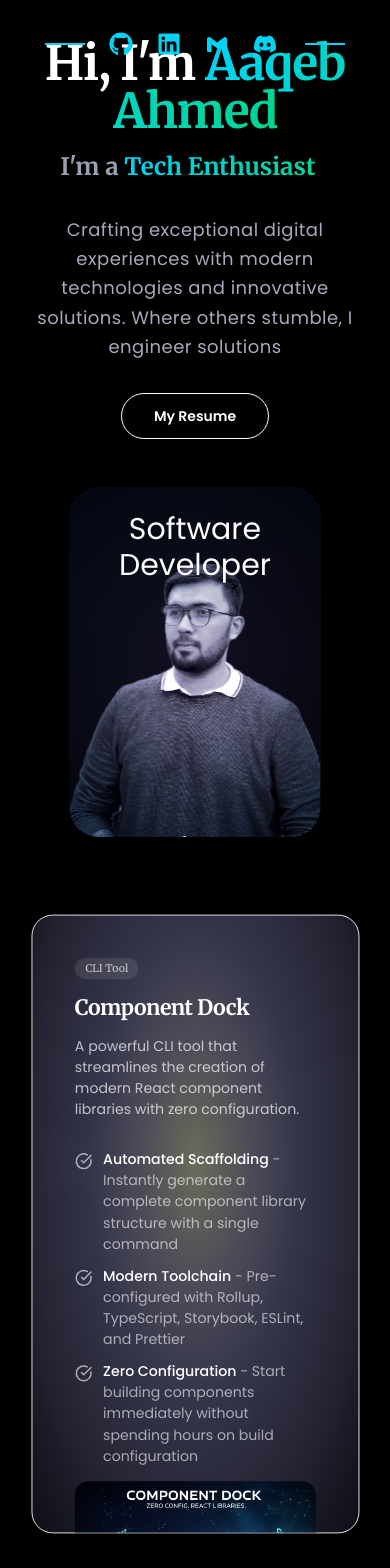
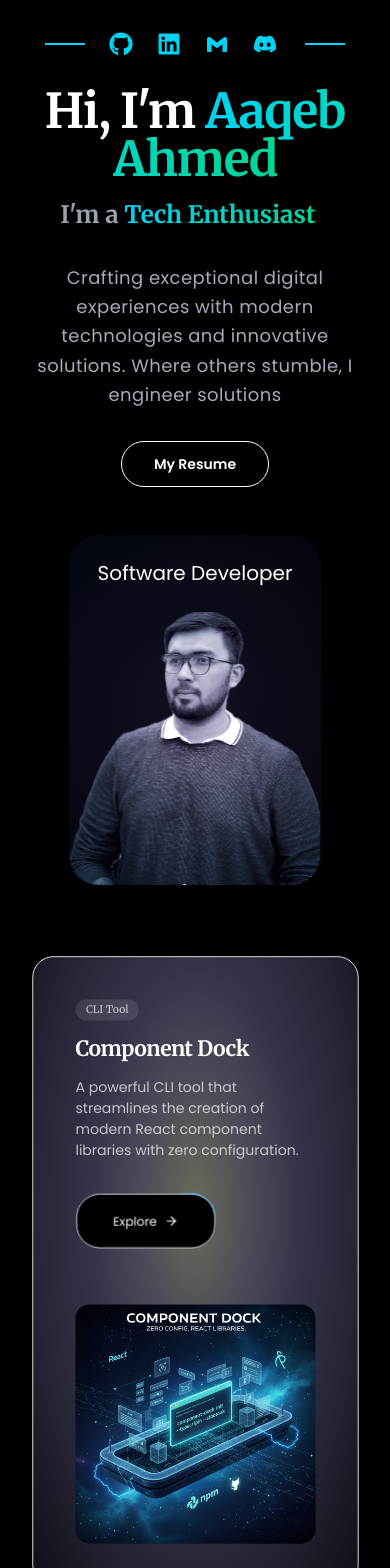
Before and after one commit to Aaqeb11/portfolio, a Next.js app: page / in a window 390 px wide. Shown: the top 1568 px of the page. Built offline with nearby package versions, Linux system fonts and the light colour scheme.

Commit message:
feat: Add nav button to project cards and UI fixes

```diff
--- a/src/components/Hero/index.tsx
+++ b/src/components/Hero/index.tsx
@@ -8,7 +8,7 @@ import Link from "next/link";
 
 const Hero = () => {
   return (
-    <div className="w-screen h-screen flex items-center justify-center ">
+    <div className="w-screen h-screen flex items-center justify-center mt-12 md:mt-0">
       <div className=" flex flex-col md:flex-row pt-8 md:pt-0 gap-12 items-center">
         <div className="text-center space-y-8 z-10 relative">
           {/* Main Heading */}
--- a/src/components/Projects/index.tsx
+++ b/src/components/Projects/index.tsx
@@ -11,9 +11,10 @@ import {
 import projects, { Project } from "@/lib/data/projectDetails";
 import { useScroll, motion, useTransform, MotionValue } from "motion/react";
 import Image from "next/image";
-import { CircleCheckBig } from "lucide-react";
+import { ArrowRight, CircleCheckBig } from "lucide-react";
 import { merriweather } from "@/app/font";
 import Link from "next/link";
+import { Button } from "../ui/moving-border";
 
 const gradients = [
   "radial-gradient(ellipse at 50% 40%, #6b6b5a 0%, #4a4a58 25%, #35354a 45%, #252535 70%, #1a1a28ad 95%)", // Original gray-purple
@@ -60,9 +61,8 @@ const ProjectCard = ({
         }}
         className="relative"
       >
-        <Link href={`/projects/${project.id}`} className="block">
         <Card
-            className="w-[95vw] xl:w-[70vw] h-[700px] lg:h-[550px] rounded-3xl flex flex-col justify-between lg:flex-row p-12 relative overflow-hidden bg-[#000000]"
+          className="w-[95vw] xl:w-[70vw] h-[85vh] lg:h-[78vh] rounded-3xl flex flex-col justify-between lg:flex-row p-12 relative overflow-hidden bg-[#000000]"
           style={{
             backgroundImage: cardGradient,
           }}
@@ -87,7 +87,7 @@ const ProjectCard = ({
             </div>
 
             {/*features*/}
-              <div className="mt-4 space-y-3">
+            <div className="mt-4 space-y-3 hidden md:block">
               {project.details.features?.slice(0, 3).map((feature, idx) => {
                 const [title, description] = feature.split(":");
                 return (
@@ -108,6 +108,40 @@ const ProjectCard = ({
                   </div>
                 );
               })}
+              {project.details.services?.slice(0, 3).map((feature, idx) => {
+                const [title, description] = feature.split(":");
+                return (
+                  <div
+                    key={idx}
+                    className="flex items-start gap-3 text-base lg:text-lg"
+                  >
+                    <CircleCheckBig className="w-5 h-5 mt-1 text-white/60" />
+                    <div className="flex-1">
+                      <span className="text-white font-medium">{title}</span>
+                      {description && (
+                        <span className="text-white/60">
+                          {" "}
+                          - {description.trim()}
+                        </span>
+                      )}
+                    </div>
+                  </div>
+                );
+              })}
+            </div>
+            <div className="my-5">
+              <Button
+                borderRadius="1.75rem"
+                className=" bg-black text-white border-neutral-200 dark:border-slate-800 hover:cursor-pointer"
+              >
+                <Link
+                  href={project.page}
+                  className="w-full h-full flex items-center justify-center"
+                >
+                  Explore
+                  <ArrowRight className="ml-2 h-4 w-4" />
+                </Link>
+              </Button>
             </div>
           </div>
 
@@ -120,15 +154,15 @@ const ProjectCard = ({
                 <Image
                   src={project.image}
                   alt={project.title}
-                    width={500}
-                    height={400}
-                    className="object-cover w-full h-full rounded-2xl"
+                  width={800}
+                  height={800}
+                  quality={100}
+                  className="object-cover w-full h-full rounded-2xl "
                 />
               </motion.div>
             </div>
           </CardContent>
         </Card>
-        </Link>
       </motion.div>
     </div>
   );
--- a/src/components/TechStack/index.tsx
+++ b/src/components/TechStack/index.tsx
@@ -4,8 +4,10 @@ import { merriweather } from "@/app/font";
 
 const TechStack = () => {
   return (
-    <div className="w-screen flex flex-col items-center justify-center gap-8 mt-[80px] lg:mt-0">
-      <h1 className={`${merriweather.className} text-5xl md:text-7xl`}>My Tech Stack</h1>
+    <div className="w-screen flex flex-col items-center justify-center gap-8 mt-[80px] lg:mt-[10vh]">
+      <h1 className={`${merriweather.className} text-5xl md:text-7xl`}>
+        My Tech Stack
+      </h1>
       <Grid />
     </div>
   );
--- a/src/components/ui/ProfileCard.jsx
+++ b/src/components/ui/ProfileCard.jsx
@@ -377,7 +377,7 @@ const ProfileCardComponent = ({
             </div>
             <div className="pc-content">
               <div className="pc-details">
-                <h2 className="text-3xl">{name}</h2>
+                <h2 className=" text-xl md:text-3xl">{name}</h2>
                 <p>{title}</p>
               </div>
             </div>
--- /dev/null
+++ b/src/components/ui/moving-border.tsx
@@ -0,0 +1,139 @@
+"use client";
+import React from "react";
+import {
+  motion,
+  useAnimationFrame,
+  useMotionTemplate,
+  useMotionValue,
+  useTransform,
+} from "motion/react";
+import { useRef } from "react";
+import { cn } from "@/lib/utils";
+
+export function Button({
+  borderRadius = "1.75rem",
+  children,
+  as: Component = "button",
+  containerClassName,
+  borderClassName,
+  duration,
+  className,
+  ...otherProps
+}: {
+  borderRadius?: string;
+  children: React.ReactNode;
+  as?: any;
+  containerClassName?: string;
+  borderClassName?: string;
+  duration?: number;
+  className?: string;
+  [key: string]: any;
+}) {
+  return (
+    <Component
+      className={cn(
+        "relative h-16 w-40 overflow-hidden bg-transparent p-[1px] text-xl",
+        containerClassName,
+      )}
+      style={{
+        borderRadius: borderRadius,
+      }}
+      {...otherProps}
+    >
+      <div
+        className="absolute inset-0"
+        style={{ borderRadius: `calc(${borderRadius} * 0.96)` }}
+      >
+        <MovingBorder duration={duration} rx="30%" ry="30%">
+          <div
+            className={cn(
+              "h-20 w-20 bg-[radial-gradient(#0ea5e9_40%,transparent_60%)] opacity-[0.8]",
+              borderClassName,
+            )}
+          />
+        </MovingBorder>
+      </div>
+
+      <div
+        className={cn(
+          "relative flex h-full w-full items-center justify-center border border-slate-800 bg-slate-900/[0.8] text-sm text-white antialiased backdrop-blur-xl",
+          className,
+        )}
+        style={{
+          borderRadius: `calc(${borderRadius} * 0.96)`,
+        }}
+      >
+        {children}
+      </div>
+    </Component>
+  );
+}
+
+export const MovingBorder = ({
+  children,
+  duration = 3000,
+  rx,
+  ry,
+  ...otherProps
+}: {
+  children: React.ReactNode;
+  duration?: number;
+  rx?: string;
+  ry?: string;
+  [key: string]: any;
+}) => {
+  const pathRef = useRef<any>();
+  const progress = useMotionValue<number>(0);
+
+  useAnimationFrame((time) => {
+    const length = pathRef.current?.getTotalLength();
+    if (length) {
+      const pxPerMillisecond = length / duration;
+      progress.set((time * pxPerMillisecond) % length);
+    }
+  });
+
+  const x = useTransform(
+    progress,
+    (val) => pathRef.current?.getPointAtLength(val).x,
+  );
+  const y = useTransform(
+    progress,
+    (val) => pathRef.current?.getPointAtLength(val).y,
+  );
+
+  const transform = useMotionTemplate`translateX(${x}px) translateY(${y}px) translateX(-50%) translateY(-50%)`;
+
+  return (
+    <>
+      <svg
+        xmlns="http://www.w3.org/2000/svg"
+        preserveAspectRatio="none"
+        className="absolute h-full w-full"
+        width="100%"
+        height="100%"
+        {...otherProps}
+      >
+        <rect
+          fill="none"
+          width="100%"
+          height="100%"
+          rx={rx}
+          ry={ry}
+          ref={pathRef}
+        />
+      </svg>
+      <motion.div
+        style={{
+          position: "absolute",
+          top: 0,
+          left: 0,
+          display: "inline-block",
+          transform,
+        }}
+      >
+        {children}
+      </motion.div>
+    </>
+  );
+};
--- a/src/lib/data/projectDetails.ts
+++ b/src/lib/data/projectDetails.ts
@@ -49,6 +49,7 @@ export type Project = {
   links: ProjectLinks;
   tech: string[];
   details: ProjectDetails;
+  page: string;
 };
 
 const projects: Project[] = [
@@ -81,6 +82,7 @@ const projects: Project[] = [
         "Establish consistent component architecture across teams",
       ],
     },
+    page: "/component-dock",
   },
   {
     id: 2,
@@ -110,6 +112,7 @@ const projects: Project[] = [
         "Confidence Scoring: Assign confidence metrics to each classification",
       ],
     },
+    page: "/email-classification",
   },
   // {
   //   id: 3,
@@ -172,6 +175,7 @@ const projects: Project[] = [
         "Scalable horizontal architecture",
       ],
     },
+    page: "/cdc-pipeline",
   },
   {
     id: 4,
@@ -234,6 +238,7 @@ const projects: Project[] = [
         "Streamlined data operations reducing manual migration effort",
       ],
     },
+    page: "/n8n",
   },
   {
     id: 5,
@@ -270,6 +275,7 @@ const projects: Project[] = [
         "Enhanced security with self-hosted solutions",
       ],
     },
+    page: "/infrastructure",
   },
   {
     id: 6,
@@ -302,6 +308,7 @@ const projects: Project[] = [
         "Better error messages for debugging",
       ],
     },
+    page: "/error-package",
   },
   {
     id: 7,
@@ -340,6 +347,7 @@ const projects: Project[] = [
         "Better knowledge retention through spaced repetition",
       ],
     },
+    page: "/notewiz",
   },
 ];
 
```
Lines whose indentation alone changed are shown as unchanged.
